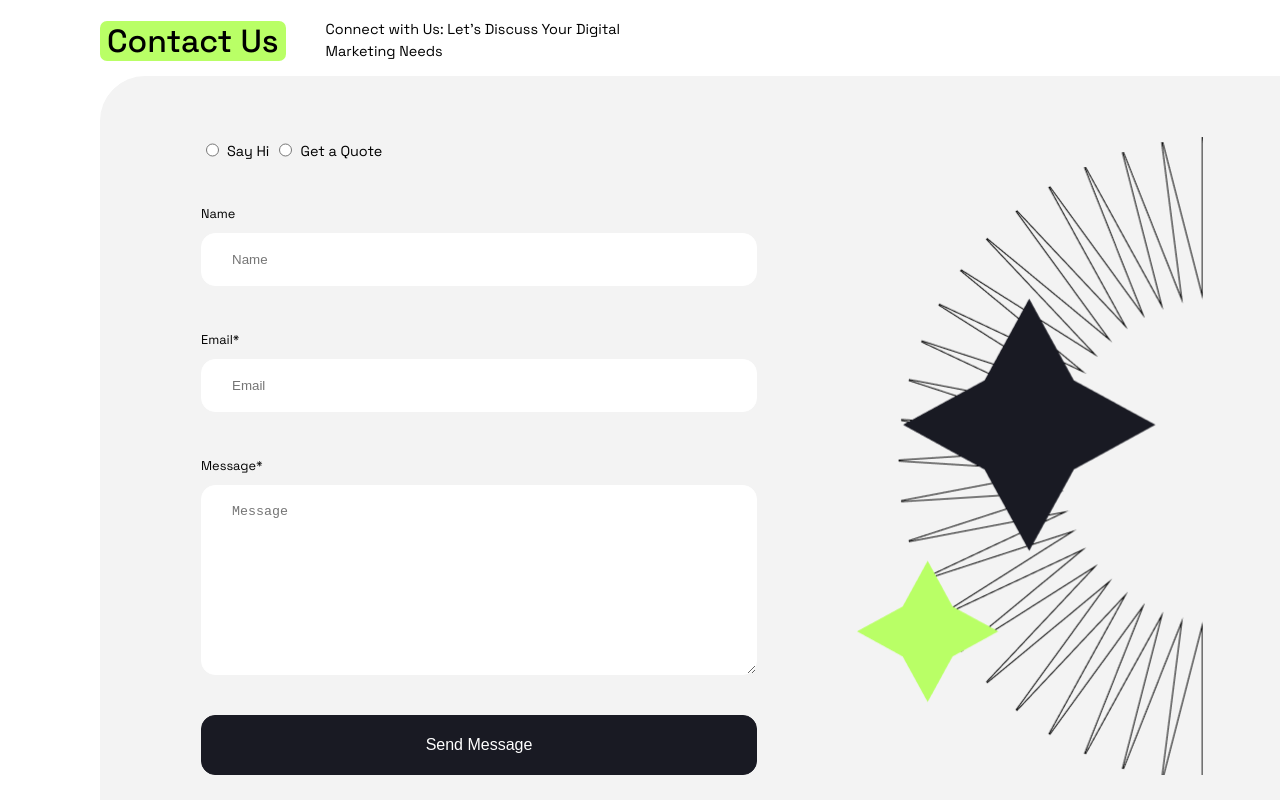
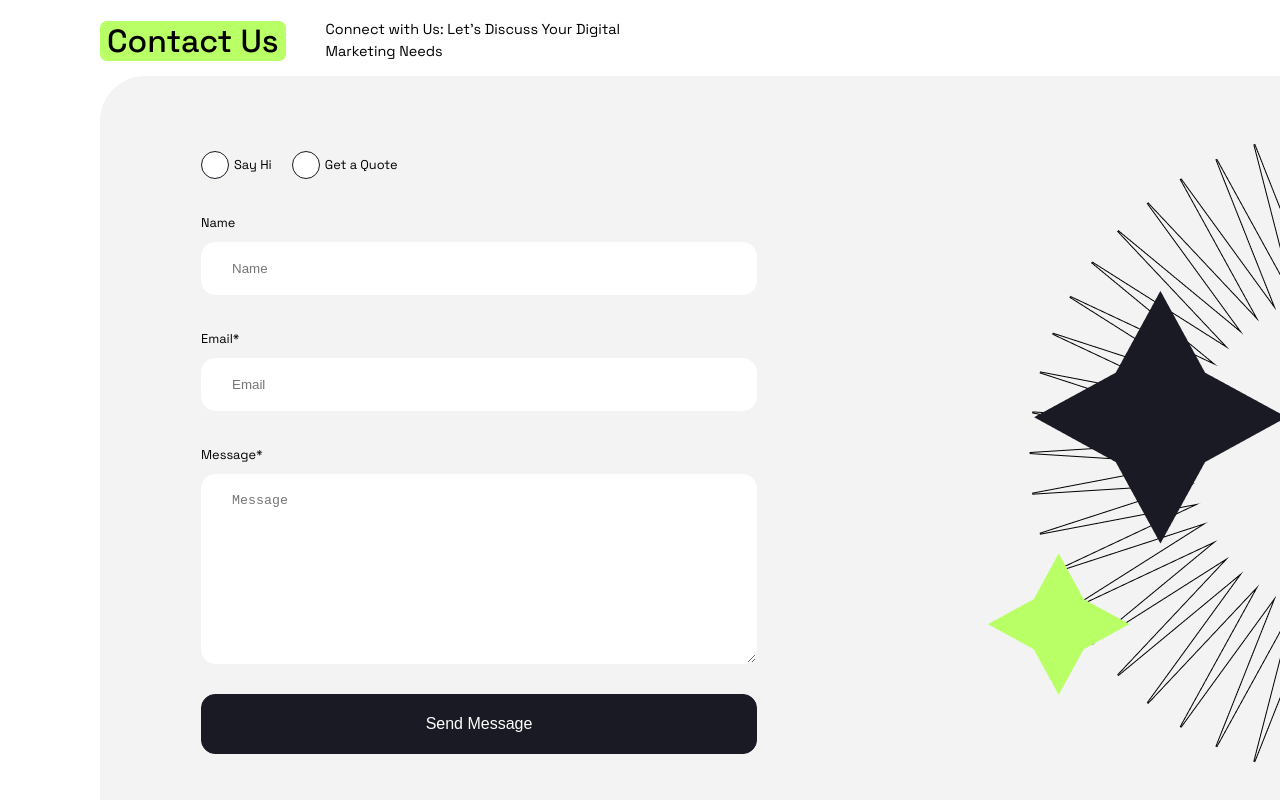
Before and after one commit to kij1n/bootcamp_task1, a website: page index.html in a window 1280 px wide. Shown: the part 4820-5620 px from the top of the page. Drawn offline with Linux system fonts and the light colour scheme.

Commit message:
finished contact section

```diff
--- a/index.html
+++ b/index.html
@@ -221,12 +221,19 @@
                 <h2 id="contact-us">Contact Us</h2>
                 <p id="contact-intro">Connect with Us: Let's Discuss Your Digital Marketing Needs</p>
             </div>
+            <div id="form-container">
                 <form action="#">
                     <div id="radio">
+                        <label for="say-hi" class="radio-label">
                             <input type="radio" name="contact-type" id="say-hi">
-                    <label for="say-hi">Say Hi</label>
+                            <span class="radio-button"></span>
+                            Say Hi
+                        </label>
+                        <label for="get-quote" class="radio-label">
                             <input type="radio" name="contact-type" id="get-quote">
-                    <label for="get-quote">Get a Quote</label>
+                            <span class="radio-button"></span>
+                            Get a Quote
+                        </label>
                     </div>
                     <div id="name">
                         <label for="form-name">Name</label>
@@ -241,10 +248,11 @@
                         <textarea placeholder="Message" id="form-message"></textarea>
                     </div>
                     <button type="submit" id="submit-contact">Send Message</button>
+                </form>
                 <div id="img-container">
                     <img src="images/contact_us.png" alt="contact-us-img">
                 </div>
-            </form>
+            </div>
 
         </section>
     </main>
--- a/style.css
+++ b/style.css
@@ -546,26 +546,32 @@ ul {
     line-height: 1.5;
 }
 
-#contact-form form {
+#contact-form #form-container {
     width: 100%;
     max-height: 773px;
 
     grid-area: form;
-    display: grid;
-    grid-template-columns: 1fr 1fr;
-    grid-template-areas:
-                "radio img"
-                "name img"
-                "email img"
-                "message img"
-                "submit img";
+    display: flex;
+    flex-direction: row;
+    justify-content: space-between;
+    align-items: center;
 
-    row-gap: 40px;
-    column-gap: 100px;
-    padding: 60px 100px 80px;
+    padding: 60px 0 80px 100px;
     border: 1px solid #F3F3F3;
     border-radius: 45px;
     background-color: #F3F3F3;
+}
+
+#contact-form #form-container form {
+    display: grid;
+    grid-template-columns: 1fr;
+    grid-template-areas:
+                "radio"
+                "name"
+                "email"
+                "message"
+                "submit";
+    gap: 30px;
 }
 
 label {
@@ -574,33 +580,68 @@ label {
     line-height: 28px;
 }
 
-#contact-form form #radio {
-    grid-area: radio;
+#contact-form #form-container form #radio {
+    display: flex;
+    flex-direction: row;
+    gap: 20px;
+}
+
+#contact-form #form-container form #radio .radio-label {
     display: flex;
     flex-direction: row;
     gap: 5px;
 }
 
-#contact-form form #radio label {
-    font-size: 0.9rem;
-    font-weight: 400;
-    max-height: 23px;
+#contact-form #form-container form #radio .radio-label input {
+    position: absolute;
+    opacity: 0;
+    cursor: pointer;
+    height: 0;
+    width: 0;
 }
-#contact-form form #name {
+
+.radio-button {
+    width: 28px;
+    height: 28px;
+    border-radius: 50%;
+    border: 1px solid #191A23;
+    background-color: #FFFFFF;
+
+    position: relative;
+    display: flex;
+    justify-content: center;
+    align-items: center;
+}
+
+.radio-button::after {
+    content: "";
+    display: none;
+    width: 16px;
+    height: 16px;
+    border-radius: 50%;
+    background: #B9FF66;
+}
+
+#contact-form #form-container form #radio input:checked ~ .radio-button::after {
+    display: block;
+}
+
+#contact-form #form-container form #name {
     grid-area: name;
     display: flex;
     flex-direction: column;
     gap: 5px;
 }
 
-#contact-form form #email {
+#contact-form #form-container form #email {
     grid-area: email;
     display: flex;
     flex-direction: column;
     gap: 5px;
 }
 
-#contact-form form #name input, #contact-form form #email input {
+#contact-form #form-container form #name input,
+#contact-form #form-container form #email input {
     max-width: 556px;
     max-height: 59px;
 
@@ -609,14 +650,14 @@ label {
     padding: 18px 30px;
 }
 
-#contact-form form #message {
+#contact-form #form-container form #message {
     grid-area: message;
     display: flex;
     flex-direction: column;
     gap: 5px;
 }
 
-#contact-form form #message textarea {
+#contact-form #form-container form #message textarea {
     width: 556px;
     height: 190px;
 
@@ -628,15 +669,13 @@ label {
     vertical-align: top;
 }
 
-#contact-form form #contact {
+#contact-form #form-container form #submit-contact {
     grid-area: submit;
 }
 
-#contact-form form #img-container {
-    grid-area: img;
+#contact-form #form-container #img-container {
     max-width: calc(691px/2);
     max-height: 648px;
-
     overflow: hidden;
 }
 
@@ -645,7 +684,7 @@ label {
     max-height: 648px;
 }
 
-#contact-form form button {
+#contact-form #form-container form button {
     max-width: 556px;
     max-height: 68px;
 
```
Lines whose indentation alone changed are shown as unchanged.
